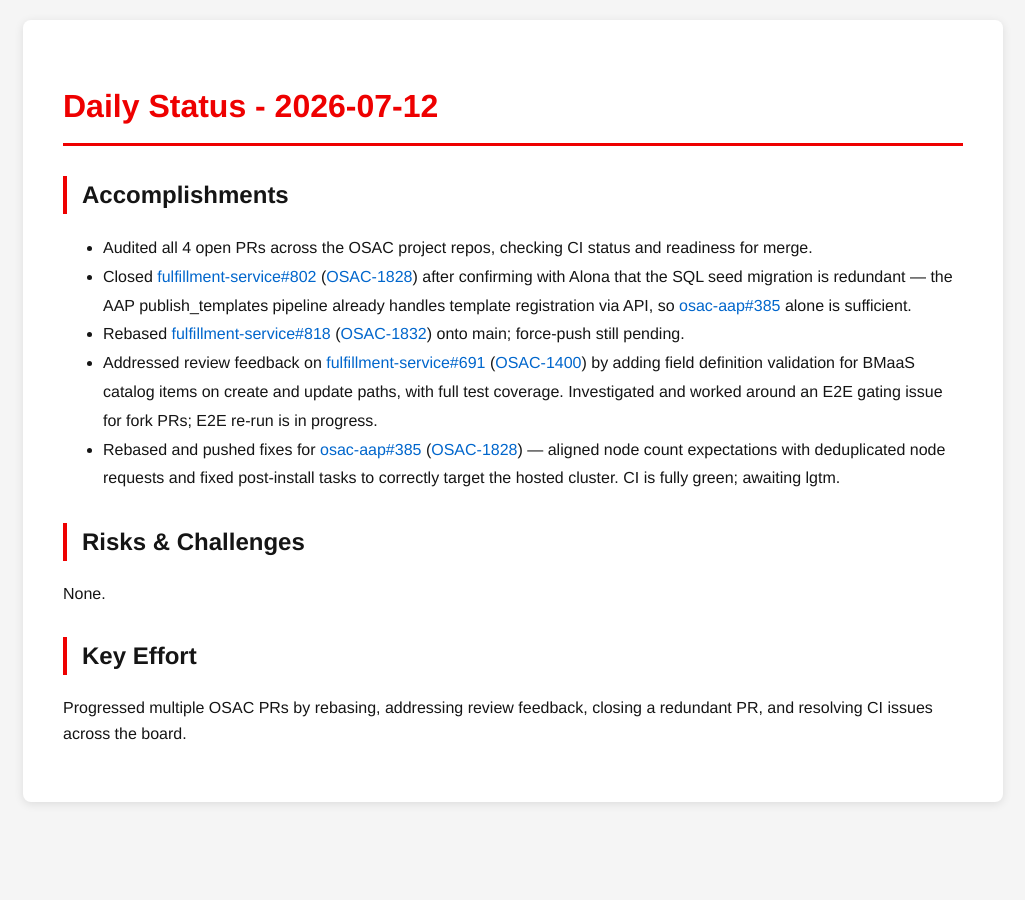
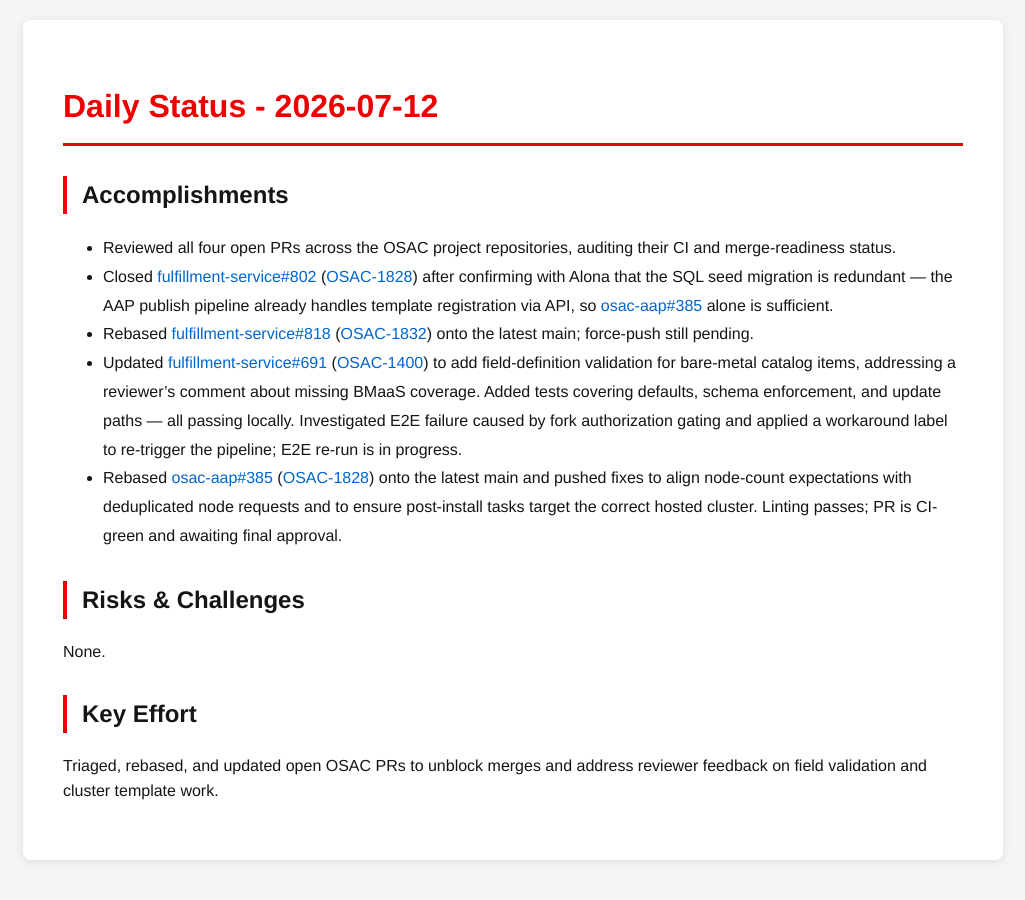
Before and after one commit to tzvatot/daily-status, a Jekyll site: the page built from 2026-07-12.md, in a window 1280 px wide. Shown: the whole page, without its empty margins (127-1152 px from the left). Built offline with Jekyll 4.4.1, drawn with Linux system fonts in a browser that asks for light colours.

Commit message:
Daily status update - 2026-07-12

```diff
--- a/2026-07-12.md
+++ b/2026-07-12.md
@@ -7,14 +7,14 @@ date: 2026-07-12
 # Daily Status - 2026-07-12
 
 ## Accomplishments
-- Audited all 4 open PRs across the OSAC project repos, checking CI status and readiness for merge.
-- Closed [fulfillment-service#802](https://github.com/osac-project/fulfillment-service/pull/802) ([OSAC-1828](https://redhat.atlassian.net/browse/OSAC-1828)) after confirming with Alona that the SQL seed migration is redundant — the AAP publish_templates pipeline already handles template registration via API, so [osac-aap#385](https://github.com/osac-project/osac-aap/pull/385) alone is sufficient.
-- Rebased [fulfillment-service#818](https://github.com/osac-project/fulfillment-service/pull/818) ([OSAC-1832](https://redhat.atlassian.net/browse/OSAC-1832)) onto main; force-push still pending.
-- Addressed review feedback on [fulfillment-service#691](https://github.com/osac-project/fulfillment-service/pull/691) ([OSAC-1400](https://redhat.atlassian.net/browse/OSAC-1400)) by adding field definition validation for BMaaS catalog items on create and update paths, with full test coverage. Investigated and worked around an E2E gating issue for fork PRs; E2E re-run is in progress.
-- Rebased and pushed fixes for [osac-aap#385](https://github.com/osac-project/osac-aap/pull/385) ([OSAC-1828](https://redhat.atlassian.net/browse/OSAC-1828)) — aligned node count expectations with deduplicated node requests and fixed post-install tasks to correctly target the hosted cluster. CI is fully green; awaiting lgtm.
+- Reviewed all four open PRs across the OSAC project repositories, auditing their CI and merge-readiness status.
+- Closed [fulfillment-service#802](https://github.com/osac-project/fulfillment-service/pull/802) ([OSAC-1828](https://redhat.atlassian.net/browse/OSAC-1828)) after confirming with Alona that the SQL seed migration is redundant — the AAP publish pipeline already handles template registration via API, so [osac-aap#385](https://github.com/osac-project/osac-aap/pull/385) alone is sufficient.
+- Rebased [fulfillment-service#818](https://github.com/osac-project/fulfillment-service/pull/818) ([OSAC-1832](https://redhat.atlassian.net/browse/OSAC-1832)) onto the latest main; force-push still pending.
+- Updated [fulfillment-service#691](https://github.com/osac-project/fulfillment-service/pull/691) ([OSAC-1400](https://redhat.atlassian.net/browse/OSAC-1400)) to add field-definition validation for bare-metal catalog items, addressing a reviewer's comment about missing BMaaS coverage. Added tests covering defaults, schema enforcement, and update paths — all passing locally. Investigated E2E failure caused by fork authorization gating and applied a workaround label to re-trigger the pipeline; E2E re-run is in progress.
+- Rebased [osac-aap#385](https://github.com/osac-project/osac-aap/pull/385) ([OSAC-1828](https://redhat.atlassian.net/browse/OSAC-1828)) onto the latest main and pushed fixes to align node-count expectations with deduplicated node requests and to ensure post-install tasks target the correct hosted cluster. Linting passes; PR is CI-green and awaiting final approval.
 
 ## Risks & Challenges
 None.
 
 ## Key Effort
-Progressed multiple OSAC PRs by rebasing, addressing review feedback, closing a redundant PR, and resolving CI issues across the board.
+Triaged, rebased, and updated open OSAC PRs to unblock merges and address reviewer feedback on field validation and cluster template work.
```
